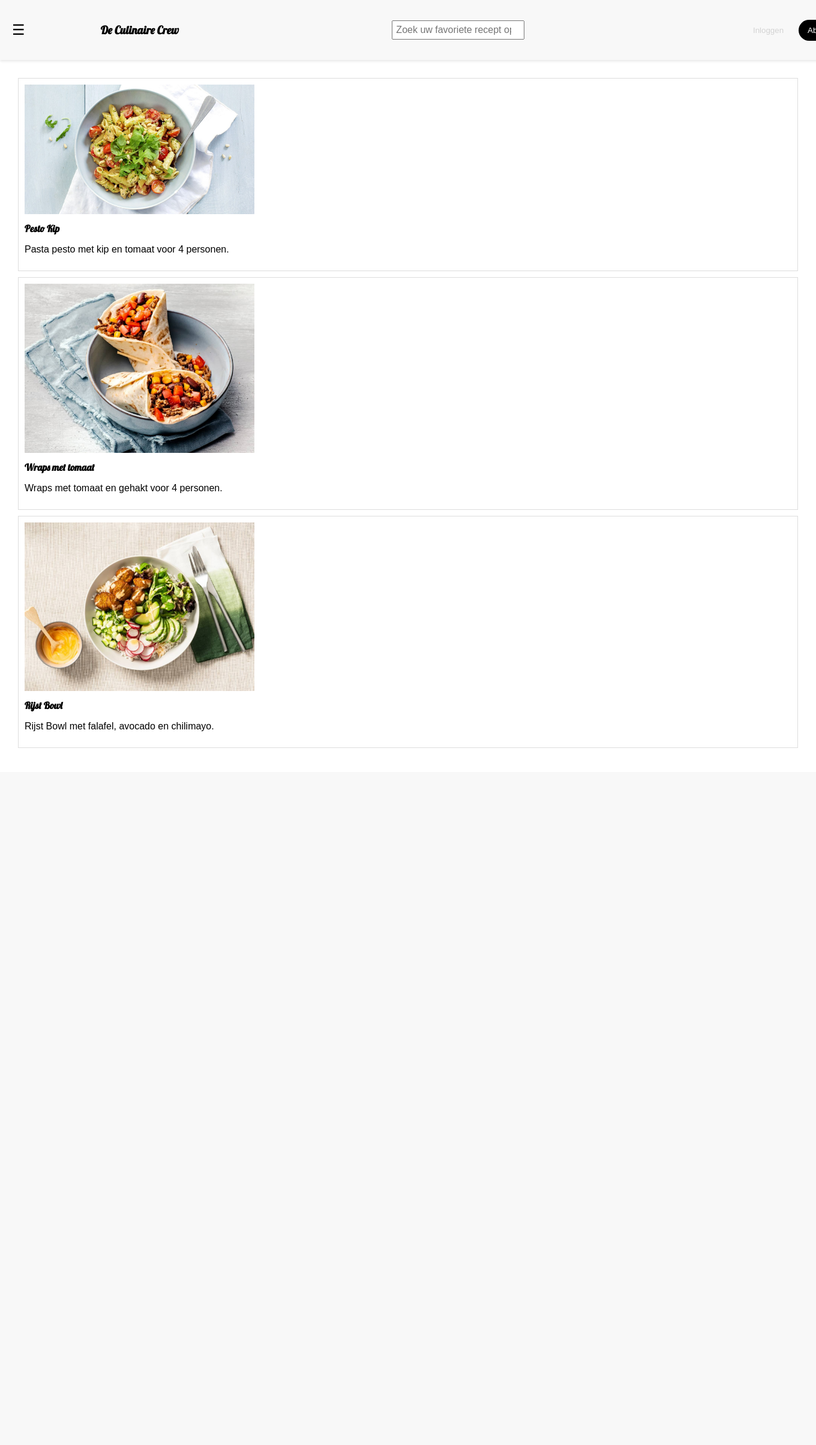
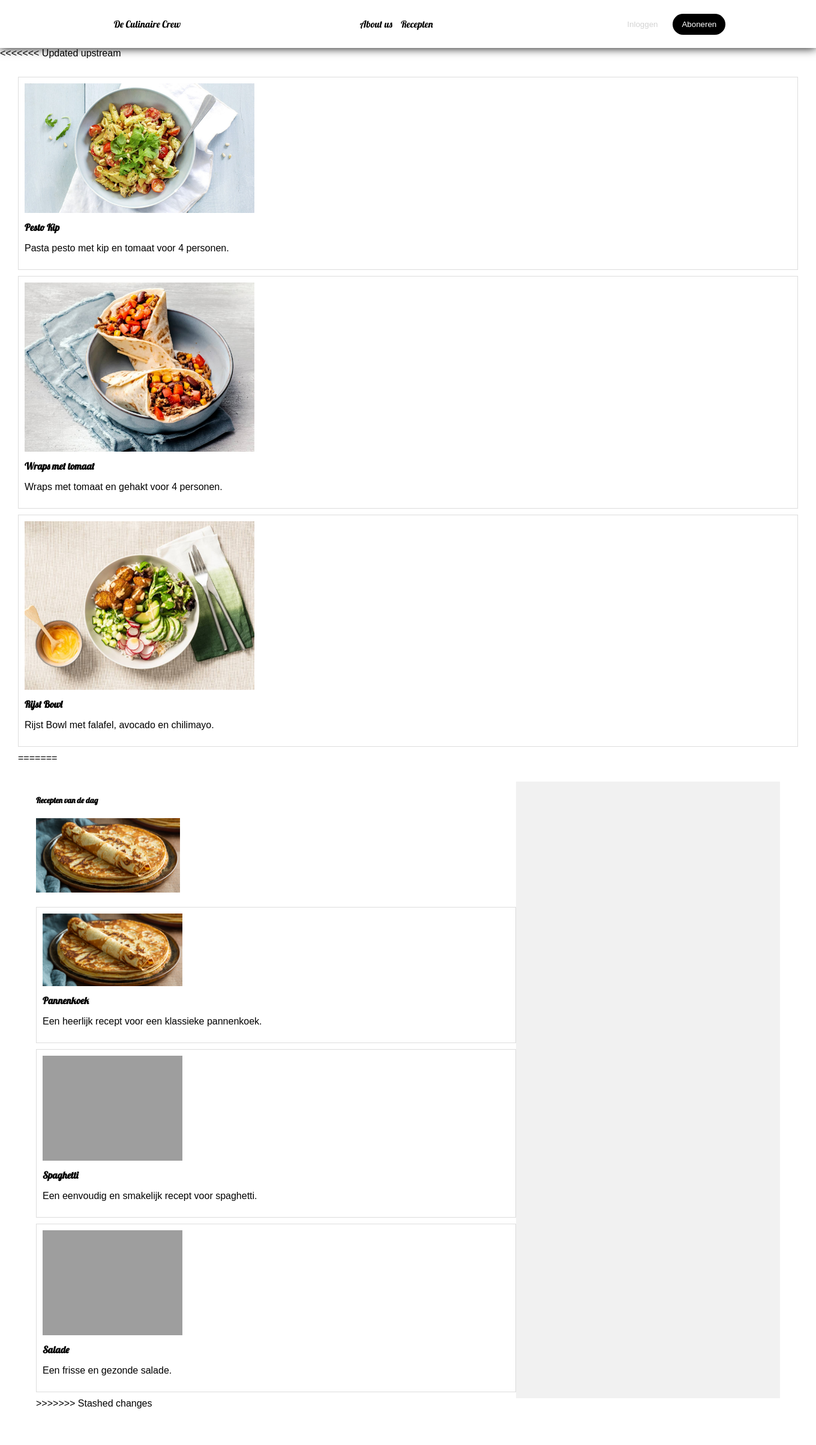
Before and after one commit to Vincent007super/Bongos, a PHP site: page /pages/Recepten.html in a window 1360 px wide; the page is wider, and only the part inside the window is pictured. Shown: that part at 60% size. Before the commit the page ends 1247 px from the top of that part, so only its background shows below. Run offline with PHP 8.4, Linux system fonts and the light colour scheme; grey boxes are pictures that could not be loaded.

Commit message:
Updated some header things

```diff
--- a/pages/Recepten.html
+++ b/pages/Recepten.html
@@ -6,31 +6,30 @@
     <meta http-equiv="X-UA-Compatible" content="IE=edge">
     <meta name="viewport" content="width=device-width, initial-scale=1.0">
     <title>Hoofdpagina</title>
-    <link rel="stylesheet" href="../style/style.css">
     <link rel="stylesheet" href="../style/site.css">
     <link rel="stylesheet" href="../style/recepten.css">
 </head>
 
+<body>
     <header>
-    <div id="menu_pos" onclick="menuOpen()">
-        &#9776;
+        <div id="logo">
+            <a href="../index.html" class="pages">De Culinaire Crew</a>
         </div>
-    <div id="logo">
-        <h3>De Culinaire Crew</h3>
-    </div>
-    <div id="searcher">
-        <input type="search" name="Searchbar" id="searchBar" placeholder="Zoek uw favoriete recept op!" oninput="filterRecipes()">
+        <div id="menu">
+            <a href="pages/about-us.html" class="pages">About us</a>
+            <a href="pages/Recepten.html" class="pages">Recepten</a>
         </div>
         <div id="buttons">
-        <button id="inlog">
+            <button id="inlog" onclick="inlog()">
                 Inloggen
             </button>
-        <button id="aboneer">
+            <button id="aboneer" onclick="abonneer()">
                 Aboneren
             </button>
         </div>
     </header>
 
+<<<<<<< Updated upstream
 <main>
     <div class="wrapper1">
         <div class="wrapper2">
@@ -56,6 +55,37 @@
     </div>
     <script src="../script/script.js"></script>
     <script src="../script/recepten.js"></script>
+=======
+    <main>
+        <div class="wrapper1">
+            <div class="wrapper2">
+                <div class="wrapper4">
+                    <h5>Recepten van de dag</h5>
+                    <img src="media/img/pannenkoek.jpg" alt="Pannenkoek" srcset="">
+                </div>
+                <div class="recipe" data-title="Pannenkoek">
+                    <img src="media/img/pannenkoek.jpg" alt="Pannenkoek">
+                    <h4>Pannenkoek</h4>
+                    <p>Een heerlijk recept voor een klassieke pannenkoek.</p>
+                </div>
+                <div class="recipe" data-title="Spaghetti">
+                    <img src="media/img/spaghetti.jpg" alt="Spaghetti">
+                    <h4>Spaghetti</h4>
+                    <p>Een eenvoudig en smakelijk recept voor spaghetti.</p>
+                </div>
+                <div class="recipe" data-title="Salade">
+                    <img src="media/img/salade.jpg" alt="Salade">
+                    <h4>Salade</h4>
+                    <p>Een frisse en gezonde salade.</p>
+                </div>
+            </div>
+            <div class="wrapper3">
+                <!-- Mogelijke zijbalkinhoud -->
+            </div>
+        </div>
+        <script src="../script/script.js"></script>
+        <script src="../script/recepten.js"></script>
+>>>>>>> Stashed changes
 </body>
 
 </html>
--- a/style/recepten.css
+++ b/style/recepten.css
@@ -2,15 +2,6 @@ body {
   font-family: Arial, sans-serif;
   margin: 0;
   padding: 0;
-}
-
-header {
-  display: flex;
-  justify-content: space-between;
-  align-items: center;
-  padding: 10px 20px;
-  background-color: #f8f8f8;
-  box-shadow: 0 2px 4px rgba(0, 0, 0, 0.1);
 }
 
 #menu_pos {
--- a/style/site.css
+++ b/style/site.css
@@ -1,4 +1,3 @@
-
 @import url('https://fonts.googleapis.com/css2?family=Lobster&family=Roboto:wght@400;700&display=swap');
 
 header {
@@ -24,8 +23,17 @@ body {
     overflow-x: hidden;
 }
 
-h1, h2, h3, h4, h5, h6 {
+h1, h2, h3, h4, h5, h6, a{
     font-family: Lobster;
+}
+
+a {
+    text-decoration: none;
+    color: black;
+}
+
+.pages {
+    transition: all 1s;
 }
 
 #menu_pos {
@@ -39,6 +47,12 @@ h1, h2, h3, h4, h5, h6 {
 
 #searcher {
     width: 50vw;
+}
+
+#menu {
+    display: wrapper;
+    justify-content: space-around;
+    min-width: 10vw;
 }
 
 #buttons {
@@ -88,7 +102,14 @@ h1, h2, h3, h4, h5, h6 {
     object-fit: cover;
   }
 
+<<<<<<< Updated upstream
   .swiper {
     margin-left: auto;
     margin-right: auto;
   }
+
+=======
+.pages:hover {
+    transform: scale(1.5);
+}
+>>>>>>> Stashed changes
```
Also changed, not shown: index.html (+7 -9 lines), pages/about-us.html (+13 -0 lines), pages/index.html (deleted, +0 -32 lines). Lines whose indentation alone changed are shown as unchanged.
